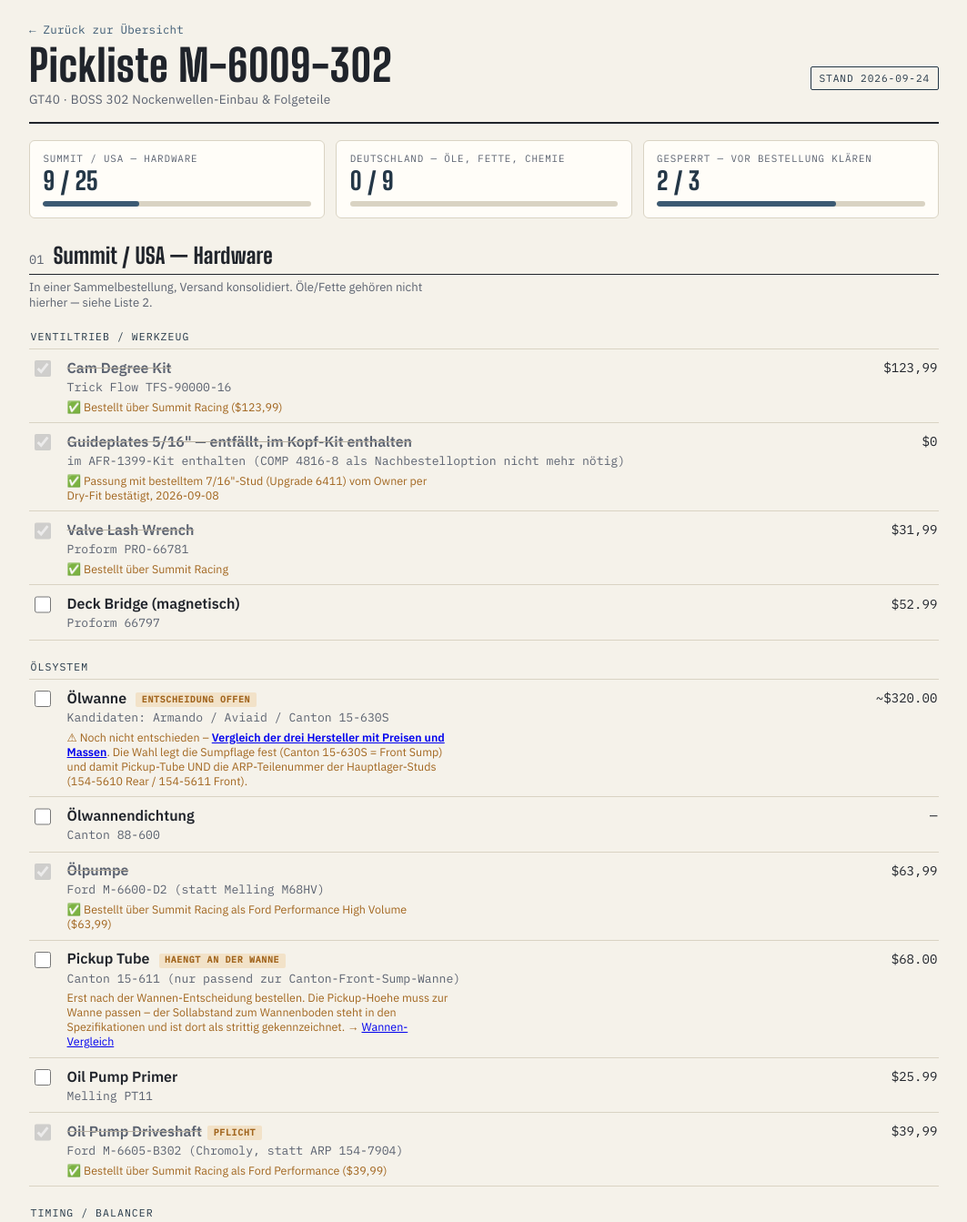
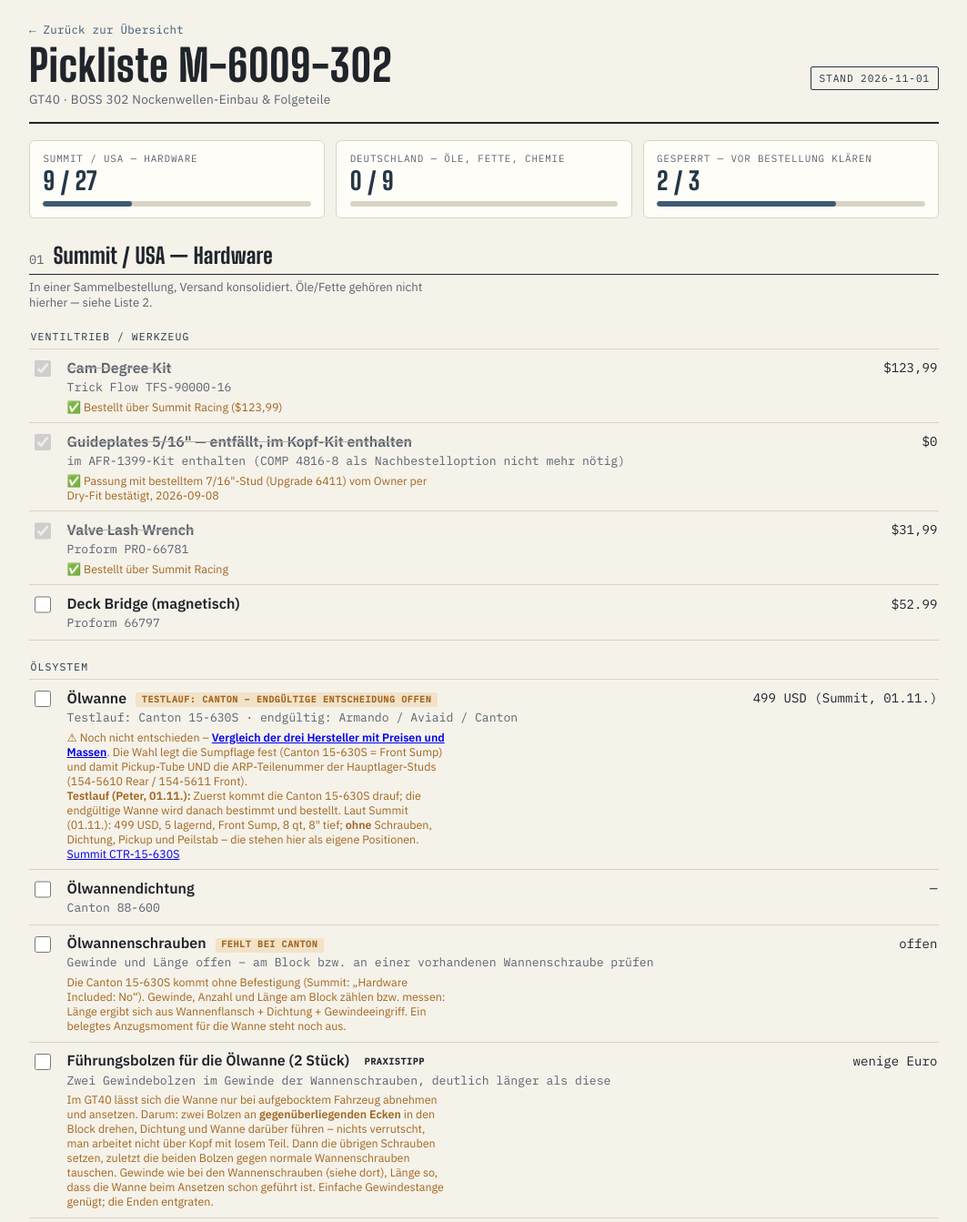
Before and after one commit to pahlborn/gt40-engine, a website: page docs/pickliste.html in a window 1280 px wide. Shown: the top 1343 px of the page at 91% size, without its empty margins (108-1171 px from the left). Drawn offline with Linux system fonts and the light colour scheme.

Commit message:
Pickliste: Canton-Testlauf, Wannenschrauben und Fuehrungsbolzen (#105)
Peter 01.11.: Canton 15-630S zuerst fuer den Testlauf; Wanne im GT40 nur aufgebockt montierbar. Canton laut Summit ohne Hardware/Dichtung/Pickup/Peilstab. Neue Positionen Oelwannenschrauben (Gewinde/Laenge offen, messen) und 2 Fuehrungsbolzen als Praxistipp. Test in hauptlager.test.mjs, 6 Gegenproben rot. Nur docs/ - kein Versionssprung (Regel 1).

Co-authored-by: Ahlborn <peter.ahlborn@cgm.com>

```diff
--- a/docs/pickliste.html
+++ b/docs/pickliste.html
@@ -238,7 +238,7 @@
       <h1>Pickliste M-6009-302</h1>
       <div class="sub">GT40 · BOSS 302 Nockenwellen-Einbau &amp; Folgeteile</div>
     </div>
-    <div class="stamp">Stand 2026-09-24</div>
+    <div class="stamp">Stand 2026-11-01</div>
   </header>
 
   <div class="progress-rail" id="progressRail"></div>
@@ -260,8 +260,10 @@
     <div class="group">
       <div class="group-title">Ölsystem</div>
       <ul class="rows">
-        <li class="row" data-id="s-pan"><input type="checkbox" id="s-pan"><div><label for="s-pan" class="name">Ölwanne <span class="tag req">Entscheidung offen</span></label><div class="pn">Kandidaten: Armando / Aviaid / Canton 15-630S</div><div class="note">⚠ Noch nicht entschieden &ndash; <a href="oelwanne-vergleich.html"><strong>Vergleich der drei Hersteller mit Preisen und Massen</strong></a>. Die Wahl legt die Sumpflage fest (Canton 15-630S = Front Sump) und damit Pickup-Tube UND die ARP-Teilenummer der Hauptlager-Studs (154-5610 Rear / 154-5611 Front).</div></div><div class="price">~$320.00</div></li>
+        <li class="row" data-id="s-pan"><input type="checkbox" id="s-pan"><div><label for="s-pan" class="name">Ölwanne <span class="tag req">Testlauf: Canton &ndash; endg&uuml;ltige Entscheidung offen</span></label><div class="pn">Testlauf: Canton 15-630S &middot; endg&uuml;ltig: Armando / Aviaid / Canton</div><div class="note">⚠ Noch nicht entschieden &ndash; <a href="oelwanne-vergleich.html"><strong>Vergleich der drei Hersteller mit Preisen und Massen</strong></a>. Die Wahl legt die Sumpflage fest (Canton 15-630S = Front Sump) und damit Pickup-Tube UND die ARP-Teilenummer der Hauptlager-Studs (154-5610 Rear / 154-5611 Front).<br><strong>Testlauf (Peter, 01.11.):</strong> Zuerst kommt die Canton 15-630S drauf; die endg&uuml;ltige Wanne wird danach bestimmt und bestellt. Laut Summit (01.11.): 499 USD, 5 lagernd, Front Sump, 8 qt, 8&quot; tief; <strong>ohne</strong> Schrauben, Dichtung, Pickup und Peilstab &ndash; die stehen hier als eigene Positionen. <a href="https://www.summitracing.com/parts/ctr-15-630s" target="_blank">Summit CTR-15-630S</a></div></div><div class="price">499 USD (Summit, 01.11.)</div></li>
         <li class="row" data-id="s-pangasket"><input type="checkbox" id="s-pangasket"><div><label for="s-pangasket" class="name">Ölwannendichtung</label><div class="pn">Canton 88-600</div></div><div class="price">—</div></li>
+        <li class="row" data-id="s-panbolts"><input type="checkbox" id="s-panbolts"><div><label for="s-panbolts" class="name">Ölwannenschrauben <span class="tag req">fehlt bei Canton</span></label><div class="pn">Gewinde und L&auml;nge offen &ndash; am Block bzw. an einer vorhandenen Wannenschraube pr&uuml;fen</div><div class="note">Die Canton 15-630S kommt ohne Befestigung (Summit: &bdquo;Hardware Included: No&ldquo;). Gewinde, Anzahl und L&auml;nge am Block z&auml;hlen bzw. messen: L&auml;nge ergibt sich aus Wannenflansch + Dichtung + Gewindeeingriff. Ein belegtes Anzugsmoment f&uuml;r die Wanne steht noch aus.</div></div><div class="price">offen</div></li>
+        <li class="row" data-id="s-panguides"><input type="checkbox" id="s-panguides"><div><label for="s-panguides" class="name">F&uuml;hrungsbolzen f&uuml;r die Ölwanne (2 St&uuml;ck) <span class="tag">Praxistipp</span></label><div class="pn">Zwei Gewindebolzen im Gewinde der Wannenschrauben, deutlich l&auml;nger als diese</div><div class="note">Im GT40 l&auml;sst sich die Wanne nur bei aufgebocktem Fahrzeug abnehmen und ansetzen. Darum: zwei Bolzen an <strong>gegen&uuml;berliegenden Ecken</strong> in den Block drehen, Dichtung und Wanne dar&uuml;ber f&uuml;hren &ndash; nichts verrutscht, man arbeitet nicht &uuml;ber Kopf mit losem Teil. Dann die &uuml;brigen Schrauben setzen, zuletzt die beiden Bolzen gegen normale Wannenschrauben tauschen. Gewinde wie bei den Wannenschrauben (siehe dort), L&auml;nge so, dass die Wanne beim Ansetzen schon gef&uuml;hrt ist. Einfache Gewindestange gen&uuml;gt; die Enden entgraten.</div></div><div class="price">wenige Euro</div></li>
         <li class="row done" data-id="s-pump"><input type="checkbox" id="s-pump" checked disabled><div><label for="s-pump" class="name">Ölpumpe</label><div class="pn">Ford M-6600-D2 (statt Melling M68HV)</div><div class="note">✅ Bestellt über Summit Racing als Ford Performance High Volume ($63,99)</div></div><div class="price">$63,99</div></li>
         <li class="row" data-id="s-pickup"><input type="checkbox" id="s-pickup"><div><label for="s-pickup" class="name">Pickup Tube <span class="tag req">haengt an der Wanne</span></label><div class="pn">Canton 15-611 (nur passend zur Canton-Front-Sump-Wanne)</div><div class="note">Erst nach der Wannen-Entscheidung bestellen. Die Pickup-Hoehe muss zur Wanne passen &ndash; der Sollabstand zum Wannenboden steht in den Spezifikationen und ist dort als strittig gekennzeichnet. &rarr; <a href="oelwanne-vergleich.html">Wannen-Vergleich</a></div></div><div class="price">$68.00</div></li>
         <li class="row" data-id="s-primer"><input type="checkbox" id="s-primer"><div><label for="s-primer" class="name">Oil Pump Primer</label><div class="pn">Melling PT11</div></div><div class="price">$25.99</div></li>
```
Also changed, not shown: tests/hauptlager.test.mjs (+24 -0 lines).
